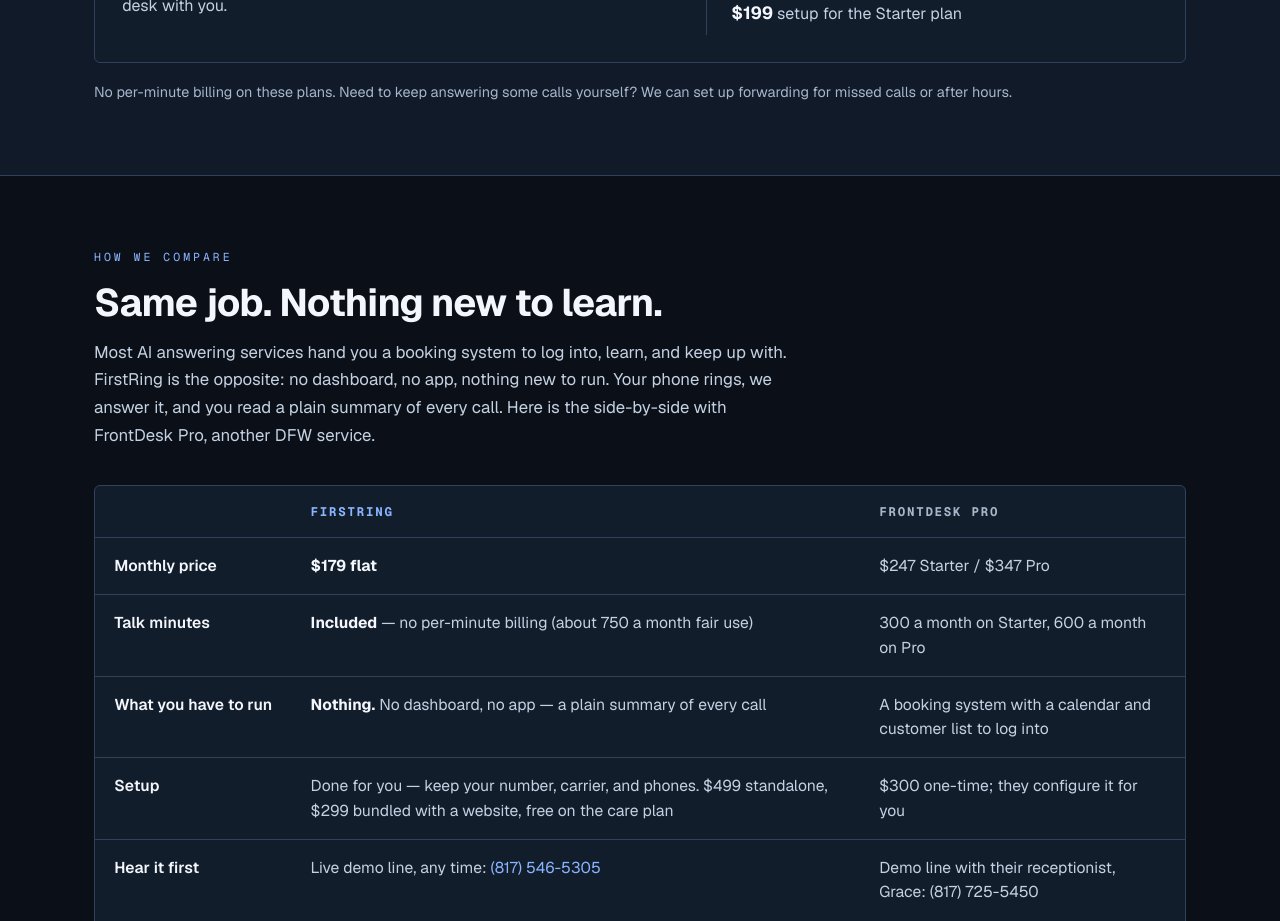
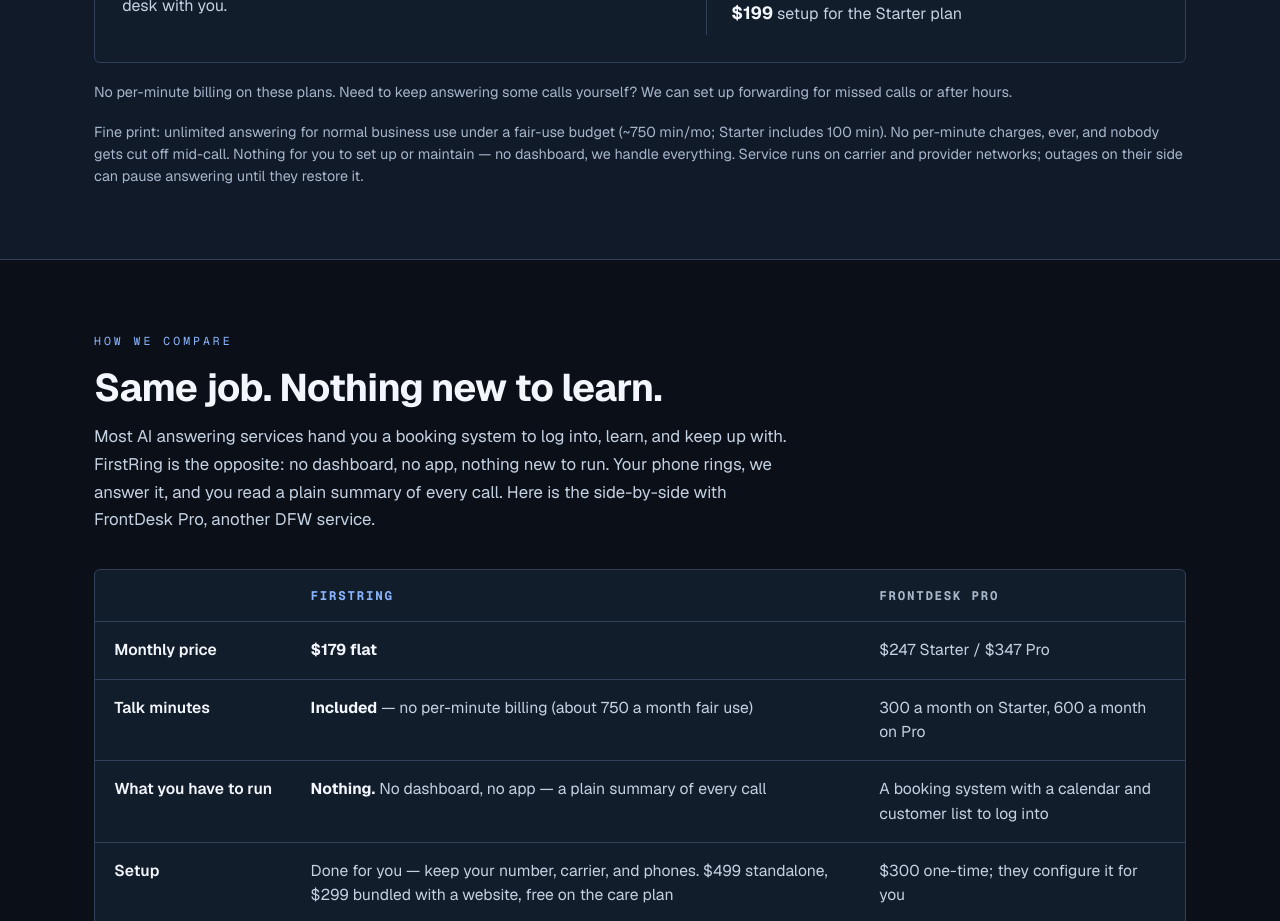
Before and after one commit to seanebones-lang/nexteleven-web, a Next.js app: page /frontdesk in a window 1280 px wide. Shown: the part 6260-7181 px from the top of the page. Built offline with nearby package versions, Linux system fonts and the light colour scheme.

Commit message:
FirstRing: restore locked fine-print paragraph on /frontdesk (verbatim from f303705b)

```diff
--- a/src/app/frontdesk/page.tsx
+++ b/src/app/frontdesk/page.tsx
@@ -648,6 +648,7 @@ export default function FrontDeskPage() {
             </div>
           </div>
           <p className={styles.pricingNote}>No per-minute billing on these plans. Need to keep answering some calls yourself? We can set up forwarding for missed calls or after hours.</p>
+          <p className={styles.pricingNote}>Fine print: unlimited answering for normal business use under a fair-use budget (~750 min/mo; Starter includes 100 min). No per-minute charges, ever, and nobody gets cut off mid-call. Nothing for you to set up or maintain — no dashboard, we handle everything. Service runs on carrier and provider networks; outages on their side can pause answering until they restore it.</p>
         </div>
       </section>
 
```
